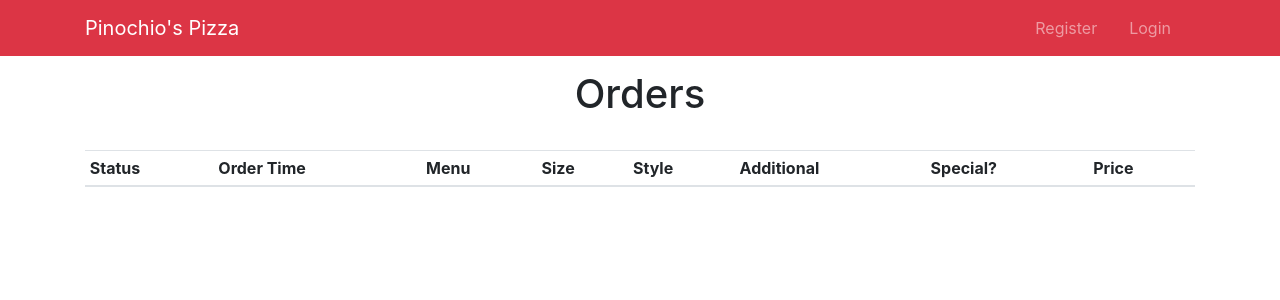
After one commit to learyjk/pizza-cs50, a Django app: page /cart/checkout in a window 1280 px wide. The commit adds this page. Shown: the top 300 px of the page. Run offline with Django 3.2, Linux system fonts and the light colour scheme; data comes from the database, SQL or seed files in the repository; both versions use the stored data as it was after the commit; tables that the repository leaves empty hold one stand-in row (values such as "Sample post"); lists and menus that the app fills with data are empty; some libraries are stand-ins or nearby versions.

Commit message:
Basic requirements compelted!

```diff
--- a/cart/urls.py
+++ b/cart/urls.py
@@ -4,5 +4,7 @@ from . import views
 
 urlpatterns = [
     path("", views.cart, name="cart"),
-    path("remove/<int:cart_item_id>/", views.remove, name="remove")
+    path("remove/<int:cart_item_id>/", views.remove, name="remove"),
+    path("checkout", views.checkout, name="checkout"),
+    path("mark_complete/<int:order_item_id>/", views.mark_complete, name="mark_complete")
 ]
--- a/cart/views.py
+++ b/cart/views.py
@@ -1,7 +1,7 @@
 from django.shortcuts import render, redirect
 from orders.forms import PizzaForm, SubForm, PastaForm, SaladForm, DinnerPlatterForm
 from orders.models import Pizza, Sub, Pasta, Salad, DinnerPlatter
-from cart.models import CartItem
+from cart.models import CartItem, OrderItem
 from django.db.models import Sum
 from decimal import Decimal
 
@@ -134,8 +134,6 @@ def cart(request):
         else:
             total_cost = 0
 
-
-
         context = {
             'cart_items': cart_items,
             'num_cart_items': cart_items.count(),
@@ -144,12 +142,64 @@ def cart(request):
         return render(request, 'cart/cart.html', context)
 
 
+def checkout(request):
+    if request.method == "POST":
+
+        cart_items = get_cart_items(request)
+
+        for item in cart_items:
+            menu = item.menu
+            size = item.size
+            style = item.style
+            additional = item.additional
+            is_special = item.is_special
+            price = item.price
+            user_id = item.user_id
+            order = OrderItem(menu=menu, size=size, style=style, additional=additional, is_special=is_special, price=price, user_id=user_id)
+            order.save()
+            item.delete()
+
+        all_order_items = OrderItem.objects.order_by('is_complete', 'created_at')
+
+        user_order_items = all_order_items.filter(user_id=request.user.id)
+        cart_items = get_cart_items(request)
+
+        context = {
+            'cart_items': cart_items,
+            'all_order_items': all_order_items,
+            'user_order_items': user_order_items,
+            'num_cart_items': cart_items.count(),
+        }
+
+        return render(request, 'cart/checkout.html', context)
+    else:
+        all_order_items = OrderItem.objects.order_by('is_complete', 'created_at')
+
+        user_order_items = all_order_items.filter(user_id=request.user.id)
+        cart_items = get_cart_items(request)
+
+        context = {
+            'cart_items': cart_items,
+            'all_order_items': all_order_items,
+            'user_order_items': user_order_items,
+            'num_cart_items': cart_items.count(),
+        }
+
+        return render(request, 'cart/checkout.html', context)
+
+
 def remove(request, cart_item_id):
     cart_item = CartItem.objects.filter(id=cart_item_id)
     cart_item.delete()
     return redirect('cart')
 
 
+def mark_complete(request, order_item_id):
+    order_item = OrderItem.objects.filter(id=order_item_id)
+    order_item.update(is_complete=True)
+    return redirect('checkout')
+
+
 # Helper Funcitons
 def get_cart_items(request):
     cart_items = CartItem.objects.filter(user_id=request.user.id)
--- a/orders/views.py
+++ b/orders/views.py
@@ -1,6 +1,5 @@
 from django.shortcuts import render, redirect
 from .forms import PizzaForm, SubForm, PastaForm, SaladForm, DinnerPlatterForm
-from cart.models import CartItem
 from cart.views import get_cart_items
 
 
--- a/templates/cart/cart.html
+++ b/templates/cart/cart.html
@@ -42,7 +42,7 @@
 </table>
 
 {% if cart_items %}
-<form action="#" method="POST">
+<form action="{% url 'checkout' %}" method="POST">
     {% csrf_token %}
 
     <input type="submit" value="Checkout : ${{ total_cost | floatformat:2}}" class="btn btn-success btn-block">
--- /dev/null
+++ b/templates/cart/checkout.html
@@ -0,0 +1,72 @@
+{% extends 'base.html' %}
+
+{% block content %}
+<h1 class="text-center">Orders</h1>
+<br>
+
+{% if user.is_staff %}
+<table class="table table-sm">
+    <thead>
+        <tr>
+            <th scope="col">Status</th>
+            <th scope="col">Mark</th>
+            <th scope="col">Order Time</th>
+            <th scope="col">Menu</th>
+            <th scope="col">Size</th>
+            <th scope="col">Style</th>
+            <th scope="col">Additional</th>
+            <th scope="col">Special?</th>
+            <th scope="col">Price</th>
+        </tr>
+    </thead>
+    <tbody>
+        {% for item in all_order_items %}
+        <tr>
+            <th scope="row">{% if item.is_complete %}Complete!{% else %}Pending{% endif %}</th>
+            <td>{% if item.is_complete %}{% else %}<a href="{% url 'mark_complete' order_item_id=item.id %}">Complete</a>{% endif %}</td>
+            <td>{{ item.created_at }}</td>
+            <td>{{ item.menu }}</td>
+            <td>{{ item.size }}</td>
+            <td>{{ item.style }}</td>
+            <td>{{ item.additional }}</td>
+            <td>{% if item.is_special is True %}Yes{% else %}No{% endif %}</td>
+            <td>${{ item.price }}</td>
+        </tr>
+        {% endfor %}
+    </tbody>
+</table>
+
+{% else %}
+
+<table class="table table-sm">
+    <thead>
+        <tr>
+            <th scope="col">Status</th>
+            <th scope="col">Order Time</th>
+            <th scope="col">Menu</th>
+            <th scope="col">Size</th>
+            <th scope="col">Style</th>
+            <th scope="col">Additional</th>
+            <th scope="col">Special?</th>
+            <th scope="col">Price</th>
+        </tr>
+    </thead>
+    <tbody>
+        {% for item in user_order_items %}
+        <tr>
+            <th scope="row">{% if item.is_complete %}Complete!{% else %}Pending{% endif %}</th>
+            <td>{{ item.created_at }}</td>
+            <td>{{ item.menu }}</td>
+            <td>{{ item.size }}</td>
+            <td>{{ item.style }}</td>
+            <td>{{ item.additional }}</td>
+            <td>{% if item.is_special is True %}Yes{% else %}No{% endif %}</td>
+            <td>${{ item.price }}</td>
+        </tr>
+        {% endfor %}
+    </tbody>
+</table>
+{% endif %}
+
+
+{% endblock %}
--- a/templates/partials/_navbar.html
+++ b/templates/partials/_navbar.html
@@ -11,7 +11,10 @@
                 <li class="nav-item nav-link text-white mr-3">
                     Welcome, {{ user.username }}
                 </li>
-                <li {% if 'cart' in request.path %} class="nav-item active mr-3" {% else %} class="nav-item mr-3" {% endif %}>
+                <li {% if 'checkout' in request.path %} class="nav-item active mr-3" {% else %} class="nav-item mr-3" {% endif %}>
+                    <a class="nav-link" href="{% url 'checkout' %}">Orders</a>
+                </li>
+                <li {% if 'cart' in request.path and 'checkout' not in request.path %} class="nav-item active mr-3" {% else %} class="nav-item mr-3" {% endif %}>
                     <a class="nav-link" href="{% url 'cart' %}">Cart ({{num_cart_items}})</a>
                 </li>
                 <li class="nav-item mr-3">
```
Also changed, not shown: cart/admin.py (+7 -1 lines), cart/models.py (+20 -0 lines), README.md, cart/migrations/0004_orderitem.py (added), cart/migrations/0005_auto_20200112_1937.py (added), db.sqlite3.
